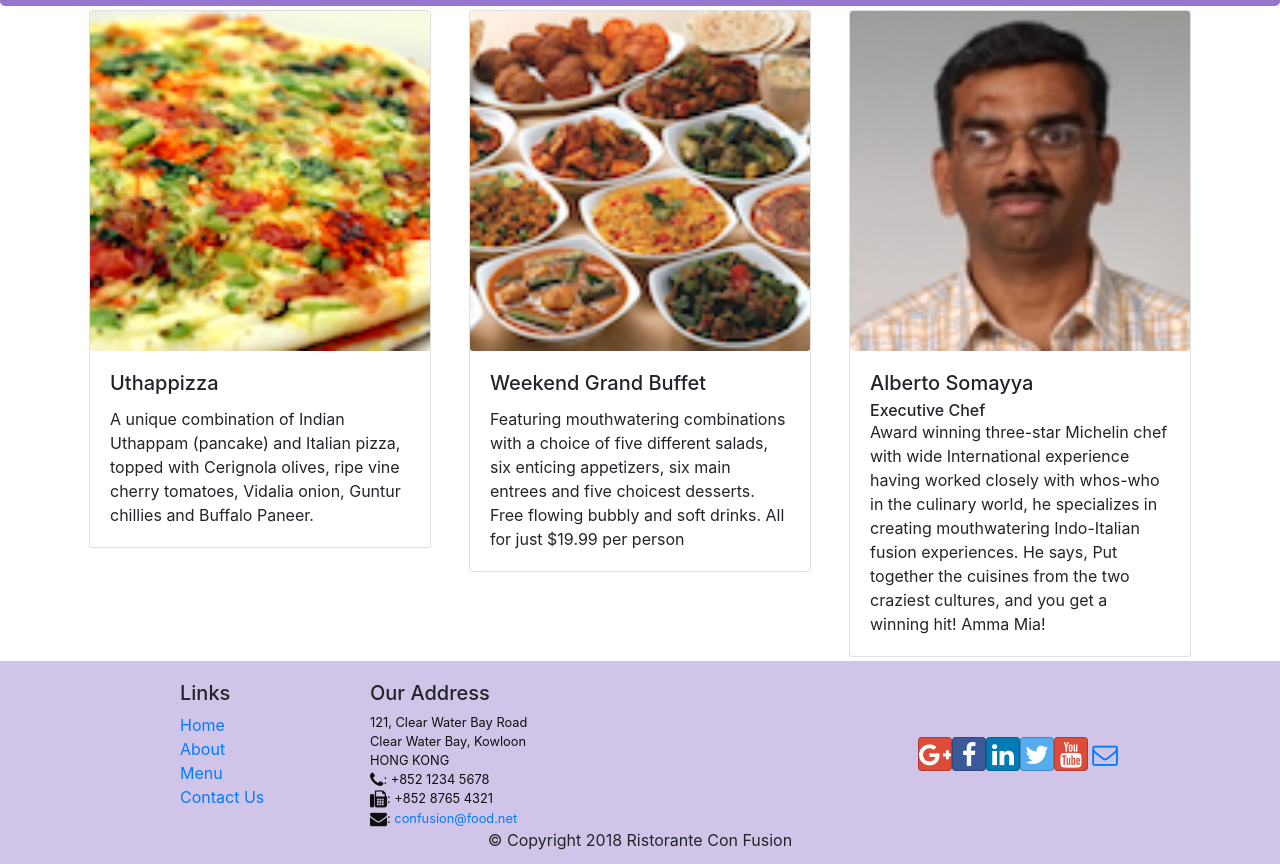
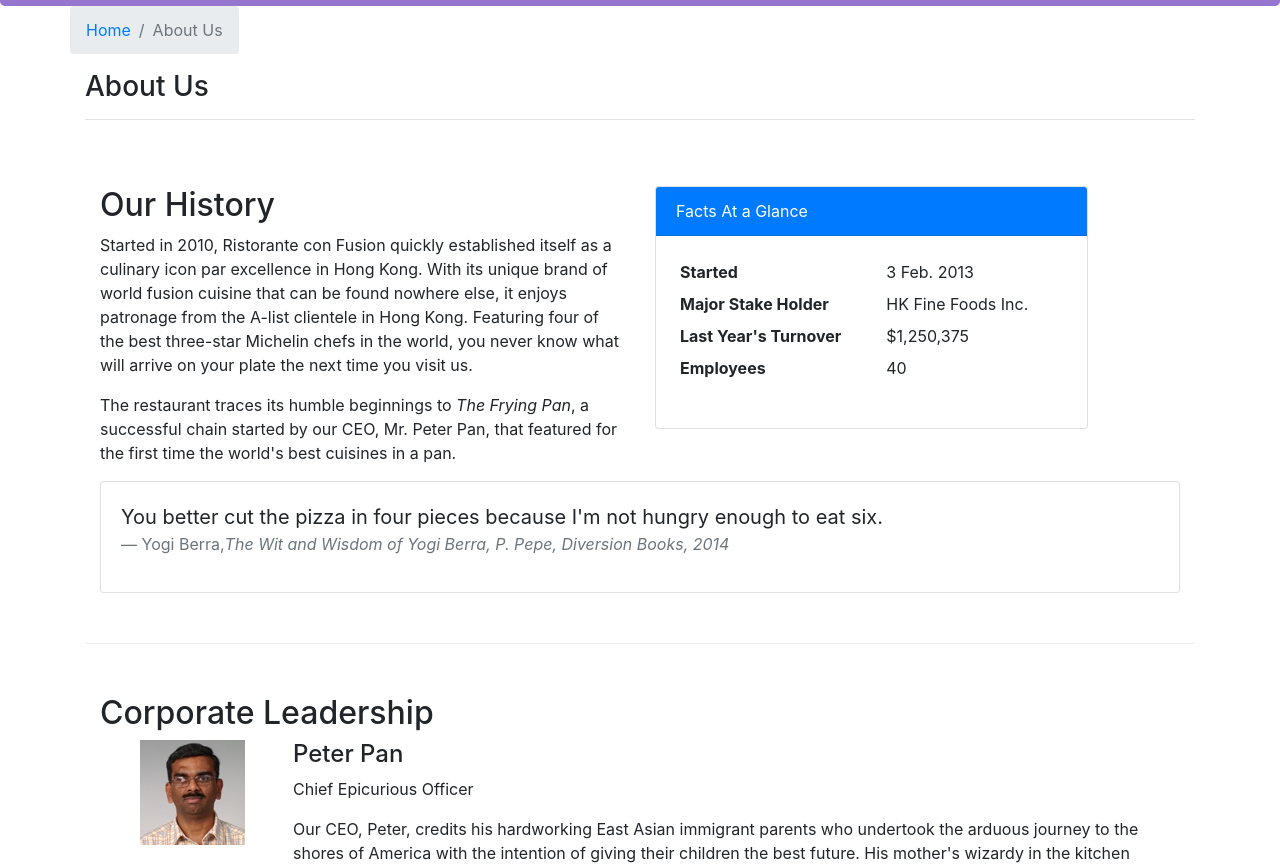
Before and after one commit to KatieUde/confusion, a React (Create React App) app: page /about-us in a window 1280 px wide. Before the commit this address led to /home. Shown: the part 336-1200 px from the top of the page. Built offline with nearby package versions, Linux system fonts and the light colour scheme.

Commit message:
created new About Component and hooked it into the router so users can now navigate to that page, created new RenderLeader functional component using the Media component to render leader details, updated the leaders variable to output the RenderLeader component

```diff
--- /dev/null
+++ b/src/components/AboutComponent.js
@@ -0,0 +1,96 @@
+import React from 'react';
+import {
+  Breadcrumb,
+  BreadcrumbItem,
+  Card,
+  CardBody,
+  CardHeader,
+  Media
+} from 'reactstrap';
+import { Link } from 'react-router-dom';
+
+function RenderLeader({ leader }) {
+  return (
+    <Media tag="li">
+      <Media left top>
+        <Media object src={leader.image} alt={leader.name} />
+      </Media>
+      <Media body className="ml-5">
+        <Media heading>{leader.name}</Media>
+        <p>{leader.designation}</p>
+        <p>{leader.description}</p>
+      </Media>
+    </Media>
+  );
+}
+
+function About(props) {
+  const leaders = props.leaders.map((leader) => {
+    return (
+      <RenderLeader leader={leader} />
+    );
+  });
+
+  return(
+    <div className="container">
+      <div className="row">
+        <Breadcrumb>
+          <BreadcrumbItem><Link to="/home">Home</Link></BreadcrumbItem>
+          <BreadcrumbItem active>About Us</BreadcrumbItem>
+        </Breadcrumb>
+        <div className="col-12">
+          <h3>About Us</h3>
+          <hr />
+        </div>
+      </div>
+      <div className="row row-content">
+        <div className="col-12 col-md-6">
+          <h2>Our History</h2>
+          <p>Started in 2010, Ristorante con Fusion quickly established itself as a culinary icon par excellence in Hong Kong. With its unique brand of world fusion cuisine that can be found nowhere else, it enjoys patronage from the A-list clientele in Hong Kong.  Featuring four of the best three-star Michelin chefs in the world, you never know what will arrive on your plate the next time you visit us.</p>
+          <p>The restaurant traces its humble beginnings to <em>The Frying Pan</em>, a successful chain started by our CEO, Mr. Peter Pan, that featured for the first time the world's best cuisines in a pan.</p>
+        </div>
+        <div className="col-12 col-md-5">
+          <Card>
+            <CardHeader className="bg-primary text-white">Facts At a Glance</CardHeader>
+            <CardBody>
+              <dl className="row p-1">
+                <dt className="col-6">Started</dt>
+                <dd className="col-6">3 Feb. 2013</dd>
+                <dt className="col-6">Major Stake Holder</dt>
+                <dd className="col-6">HK Fine Foods Inc.</dd>
+                <dt className="col-6">Last Year's Turnover</dt>
+                <dd className="col-6">$1,250,375</dd>
+                <dt className="col-6">Employees</dt>
+                <dd className="col-6">40</dd>
+              </dl>
+            </CardBody>
+          </Card>
+        </div>
+        <div className="col-12">
+          <Card>
+            <CardBody className="bg-faded">
+              <blockquote className="blockquote">
+                <p className="mb-0">You better cut the pizza in four pieces because I'm not hungry enough to eat six.</p>
+                <footer className="blockquote-footer">Yogi Berra,
+                  <cite title="Source Title">The Wit and Wisdom of Yogi Berra, P. Pepe, Diversion Books, 2014</cite>
+                </footer>
+              </blockquote>
+            </CardBody>
+          </Card>
+        </div>
+      </div>
+      <div className="row row-content">
+        <div className="col-12">
+          <h2>Corporate Leadership</h2>
+        </div>
+        <div className="col-12">
+          <Media list>
+            {leaders}
+          </Media>
+        </div>
+      </div>
+    </div>
+  );
+}
+
+export default About;
--- a/src/components/MainComponent.js
+++ b/src/components/MainComponent.js
@@ -5,6 +5,7 @@
 import DishDetail from './DishDetailComponent';
 import Footer from './FooterComponent';
 import Header from './HeaderComponent';
+import About from './AboutComponent';
 import { DISHES } from '../shared/dishes';
 import { COMMENTS } from '../shared/comments';
 import { LEADERS } from '../shared/leaders';
@@ -50,6 +51,7 @@
         <Header />
         <Switch>
           <Route path="/home" component={HomePage} />
+          <Route exact path="/about-us" component={() => <About leaders={leaders} />} />
           <Route exact path="/menu" component={() => <Menu dishes={dishes} />} />
           <Route path="/menu/:dishId" component={DishWithId} />
           <Route exact path="/contact-us" component={Contact} />
```
